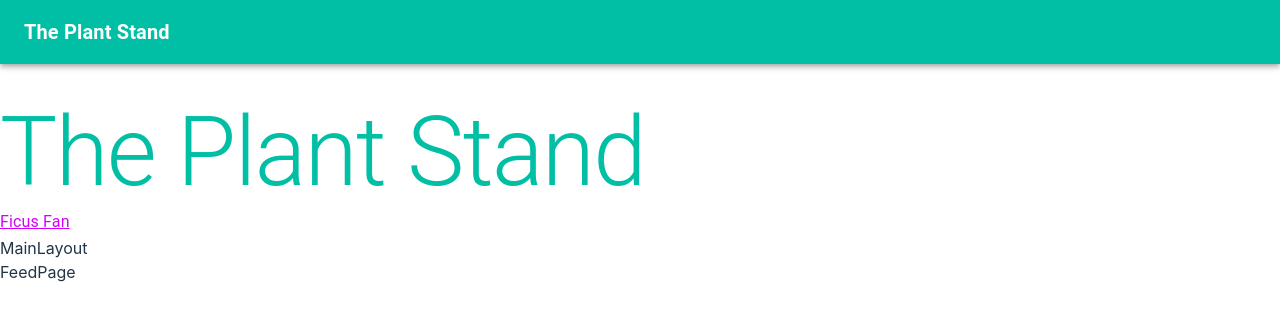
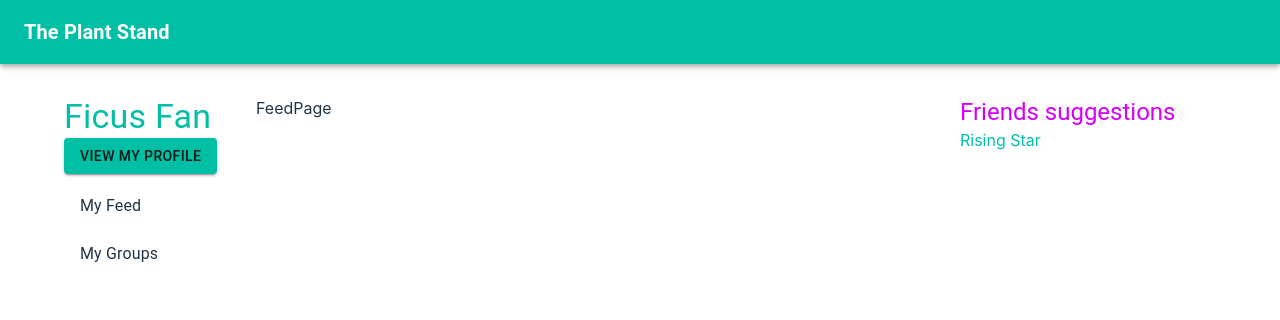
Before and after one commit to tatsianash/plant-social, a React (Vite) app: page / in a window 1280 px wide. Shown: the top 320 px of the page. Built offline with nearby package versions, Linux system fonts and the light colour scheme; data requests are answered from the project's data file.

Commit message:
Update main layout

```diff
--- a/db.json
+++ b/db.json
@@ -16,6 +16,11 @@
 			"id": 2,
 			"displayName": "Cactus Fan",
 			"friends": [{ "id": 1, "displayName": "Ficus Fan" }]
+		},
+		{
+			"id": 3,
+			"displayName": "Rare Korean imports",
+			"friends": [{ "id": 2, "displayName": "Cactus Fan" }]
 		}
 	]
 }
--- a/src/App.tsx
+++ b/src/App.tsx
@@ -3,6 +3,7 @@ import MainLayout from "./layouts/MainLayout";
 import FeedPage from "./pages/FeedPage";
 import UserPage from "./pages/UserPage";
 import DetailsLayout from "./layouts/DetailsLayout";
+import GroupsPage from "./pages/GroupsPage";
 
 function App() {
 	return (
@@ -10,6 +11,7 @@ function App() {
 			<Routes>
 				<Route path="/" element={<MainLayout />}>
 					<Route index element={<FeedPage />} />
+					<Route path="/groups" element={<GroupsPage />} />
 				</Route>
 
 				<Route element={<DetailsLayout />}>
--- a/src/layouts/MainLayout.tsx
+++ b/src/layouts/MainLayout.tsx
@@ -1,28 +1,60 @@
-import { Typography } from "@mui/material";
+import {
+	Button,
+	Container,
+	Grid,
+	List,
+	ListItemButton,
+	ListItemText,
+	Typography,
+} from "@mui/material";
 import React from "react";
 import { Link, Outlet } from "react-router-dom";
 import useSession from "../hooks/useSession";
 import MainContainer from "../containers/MainContainer";
+import theme from "../theme/theme";
 
 const MainLayout = () => {
 	const { session } = useSession();
 
 	return (
 		<MainContainer>
-			<Typography variant="h1" color="primary">
-				The Plant Stand
-			</Typography>
-			<Typography
-				variant="subtitle1"
-				color="secondary"
-				component={Link}
-				to={`/user/${session?.user?.id}`}
-			>
-				{session?.user?.displayName}
-			</Typography>
+			<Container maxWidth="lg">
+				<Grid container width={"100%"}>
+					<Grid item xs={12} md={2} spacing={2} gap={2}>
+						<Typography variant="h4" color="primary">
+							{session?.user?.displayName}
+						</Typography>
 
-			<div>MainLayout</div>
-			<Outlet />
+						<Link to={`/user/${session?.user?.id}`}>
+							<Button variant="contained"> View My Profile</Button>
+						</Link>
+						<nav>
+							<List>
+								<ListItemButton component={Link} to="/">
+									<ListItemText primary="My Feed" />
+								</ListItemButton>
+								<ListItemButton component={Link} to="/groups">
+									<ListItemText primary="My Groups" />
+								</ListItemButton>
+							</List>
+						</nav>
+					</Grid>
+					<Grid item xs={12} md={7}>
+						<Outlet />
+					</Grid>
+					<Grid item xs={12} md={3} pl={4}>
+						<Typography variant="h5" color="secondary">
+							Friends suggestions
+						</Typography>
+						<Link
+							to="/user/3"
+							style={{ textDecoration: "none", color: theme.palette.primary.main }}
+						>
+							Rising Star
+						</Link>
+					</Grid>
+				</Grid>
+			</Container>
 		</MainContainer>
 	);
 };
--- /dev/null
+++ b/src/pages/GroupsPage.tsx
@@ -0,0 +1,7 @@
+import React from "react";
+
+const GroupsPage = () => {
+	return <div>GroupsPage</div>;
+};
+
+export default GroupsPage;
```
